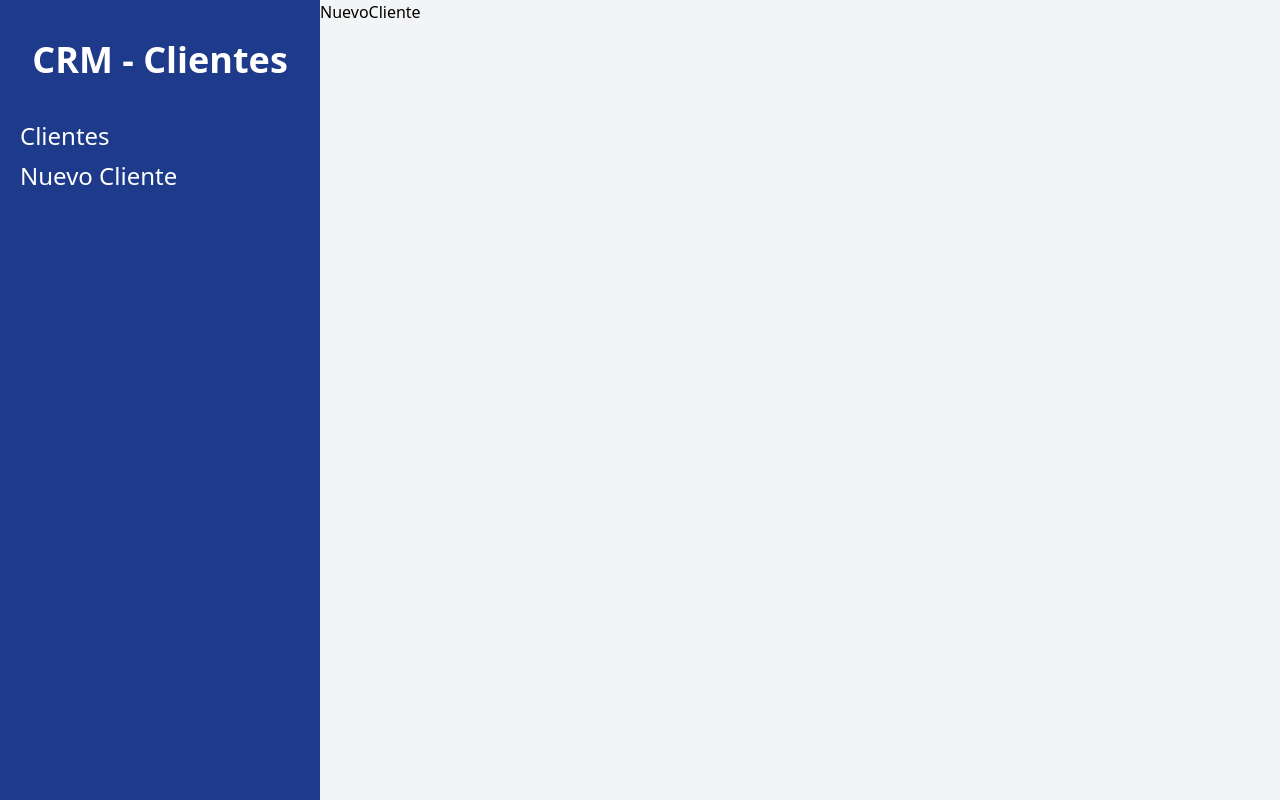
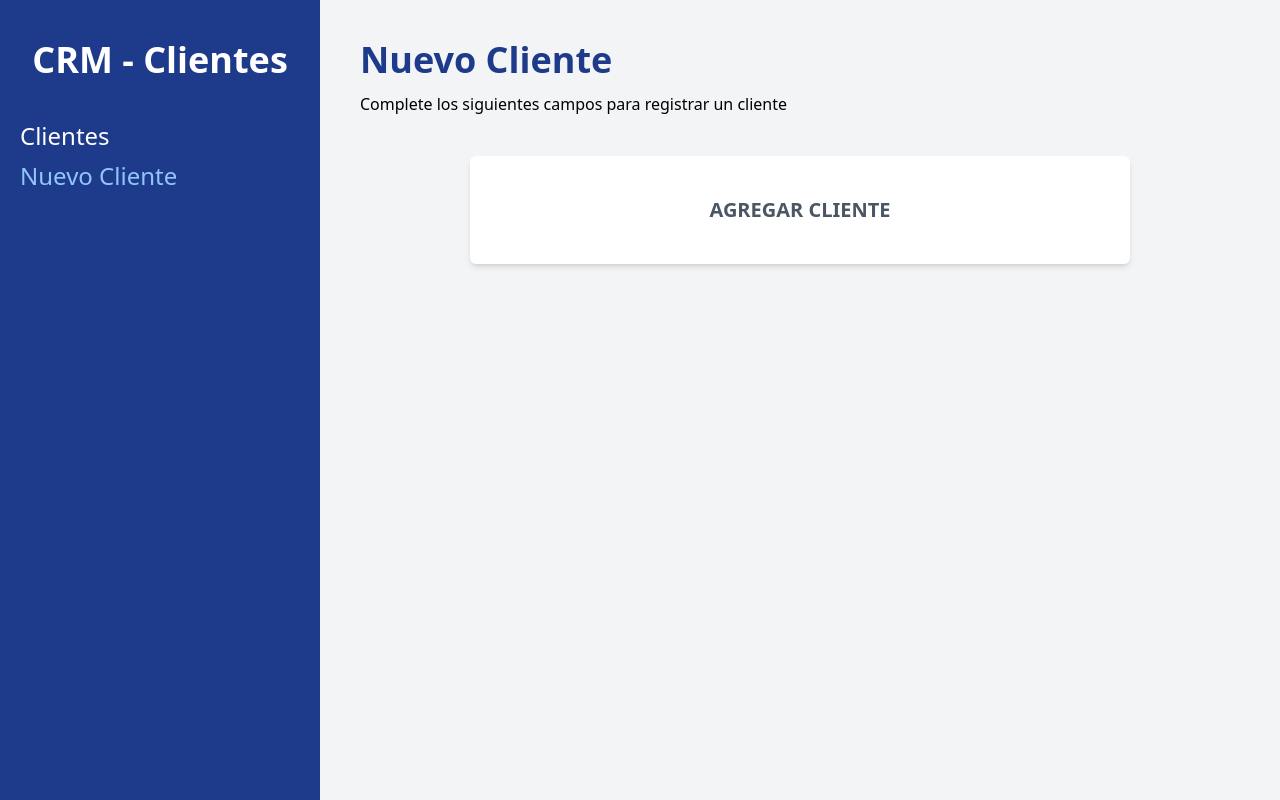
Before and after one commit to Alvarotloc/clients-manager, a React (Vite) app: page /clientes/nuevo in a window 1280 px wide. Built offline with nearby package versions, Linux system fonts and the light colour scheme.

Commit message:
Creado componente formulario y primeros estilos, siguiente paso añadir Formik para crear el form

```diff
--- /dev/null
+++ b/src/components/Formulario.tsx
@@ -0,0 +1,9 @@
+const Formulario = ():JSX.Element => {
+  return (
+    <div className="bg-white mt-10 px-5 py-10 rounded-md shadow-md md:w-3/4 mx-auto">
+        <h1 className="text-gray-600 font-bold text-xl uppercase text-center">Agregar Cliente</h1>
+    </div>
+  )
+}
+
+export default Formulario
--- a/src/layout/Layout.tsx
+++ b/src/layout/Layout.tsx
@@ -1,6 +1,11 @@
-import { Outlet } from "react-router-dom";
+import { Outlet, Link, useLocation } from "react-router-dom";
 
 const Layout = (): JSX.Element => {
+
+  const location = useLocation();
+  const urlActual = location.pathname;
+
+
   return (
     <div className="md:flex md:min-h-screen">
       <div className="md:w-1/4 bg-blue-900 px-5 py-10">
@@ -8,21 +13,21 @@
           CRM - Clientes
         </h2>
         <nav className="mt-10">
-          <a
-            href="/clientes"
-            className="text-white text-2xl block mt-2 transition-colors hover:text-blue-300"
+          <Link
+            to="/clientes"
+            className={`${urlActual === "/clientes" ? 'text-blue-300' : 'text-white'} text-2xl block mt-2 transition-colors hover:text-blue-300`}
           >
             Clientes
-          </a>
-          <a
-            href="/clientes/nuevo"
-            className="text-white text-2xl block mt-2 transition-colors hover:text-blue-300"
+          </Link>
+          <Link
+            to="/clientes/nuevo"
+            className={`${urlActual === "/clientes/nuevo" ? 'text-blue-300' : 'text-white'} text-2xl block mt-2 transition-colors hover:text-blue-300`}
           >
             Nuevo Cliente
-          </a>
+          </Link>
         </nav>
       </div>
-      <div className="md:w-3/4">
+      <div className="md:w-3/4 p-10">
         <Outlet />
       </div>
     </div>
--- a/src/pages/NuevoCliente.tsx
+++ b/src/pages/NuevoCliente.tsx
@@ -1,6 +1,11 @@
+import Formulario from '../components/Formulario';
 const NuevoCliente = ():JSX.Element => {
   return (
-    <div>NuevoCliente</div>
+    <>
+        <h1 className="font-black text-4xl text-blue-900">Nuevo Cliente</h1>
+        <p className="mt-3">Complete los siguientes campos para registrar un cliente</p>
+        <Formulario />
+    </>
   )
 }
 
```
